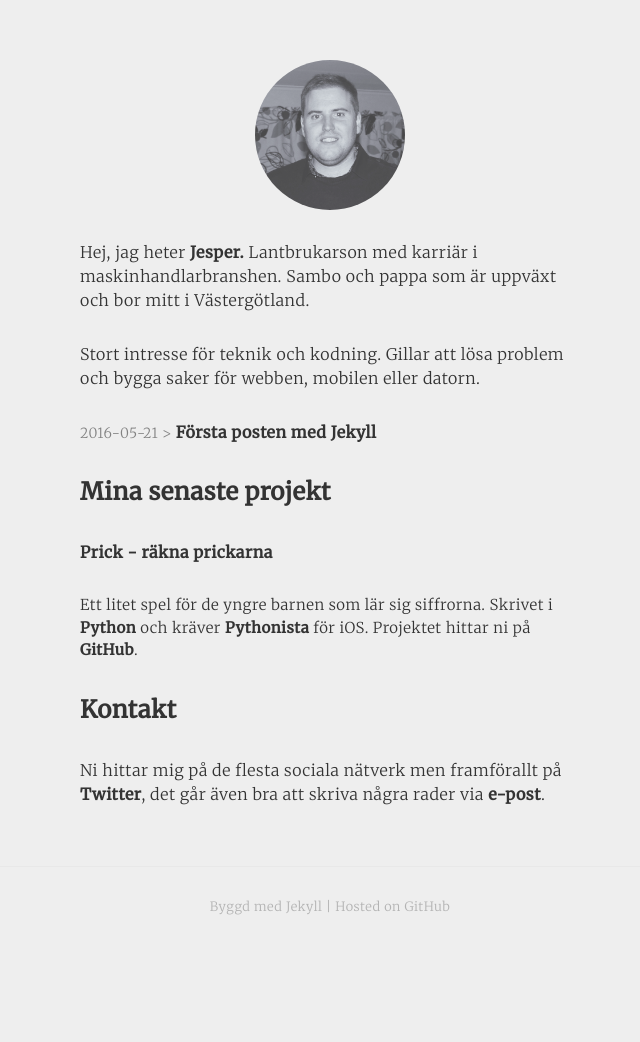
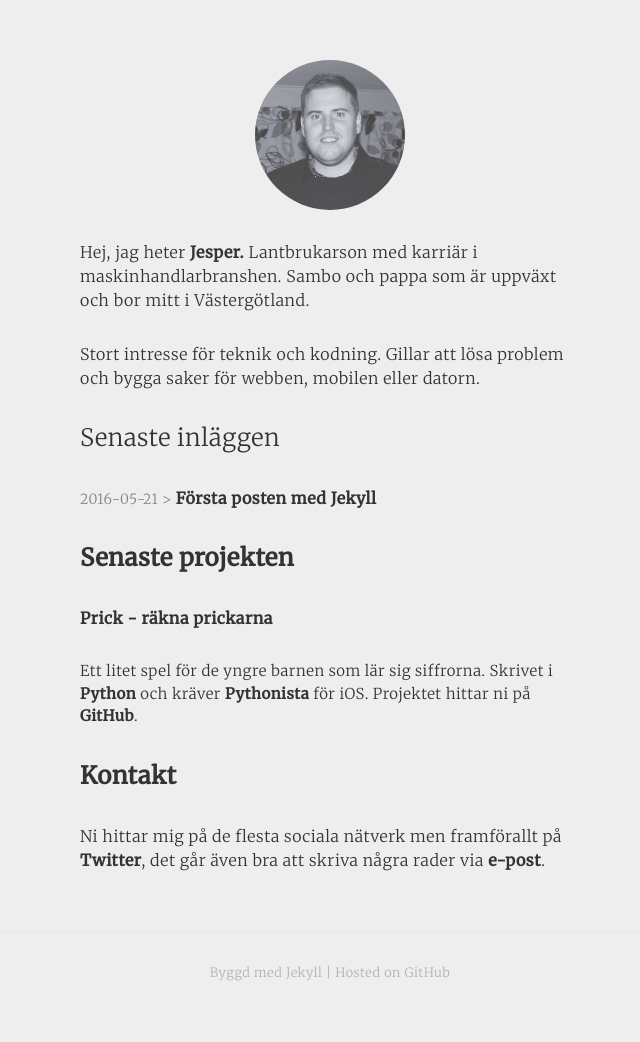
Before and after one commit to jesperpsvensson/jesperpsvensson.github.io, a Jekyll site: the page built from index.html, in a window 1280 px wide. Shown: the whole page, without its empty margins (310-950 px from the left). Built offline with Jekyll 4.4.1, drawn with Linux system fonts in a browser that asks for light colours; before the commit the page ends 976 px from its top, so only the background shows below that.

Commit message:
Lagt till rubrik för inlägg

```diff
--- a/index.html
+++ b/index.html
@@ -8,7 +8,7 @@
   <p>
     Stort intresse för teknik och kodning. Gillar att lösa problem och bygga saker för webben, mobilen eller datorn.
   </p>
-
+  <h2>Senaste inläggen</h2>
   <ul class="post-list">
     {% for post in site.posts %}
       <li>
@@ -16,7 +16,7 @@
       </li>
     {% endfor %}
   </ul>
-  <h2 class="bold">Mina senaste projekt</h2>
+  <h2 class="bold">Senaste projekten</h2>
   <p class="bold">Prick - räkna prickarna</p>
   <p class="light-text">
     Ett litet spel för de yngre barnen som lär sig siffrorna. Skrivet i <a href="#">Python</a> och kräver <a href="#">Pythonista</a> för iOS. Projektet hittar ni på <a href="https://github.com/jesperpsvensson/Pythonista-scripts" target="_blank">GitHub</a>.
```
